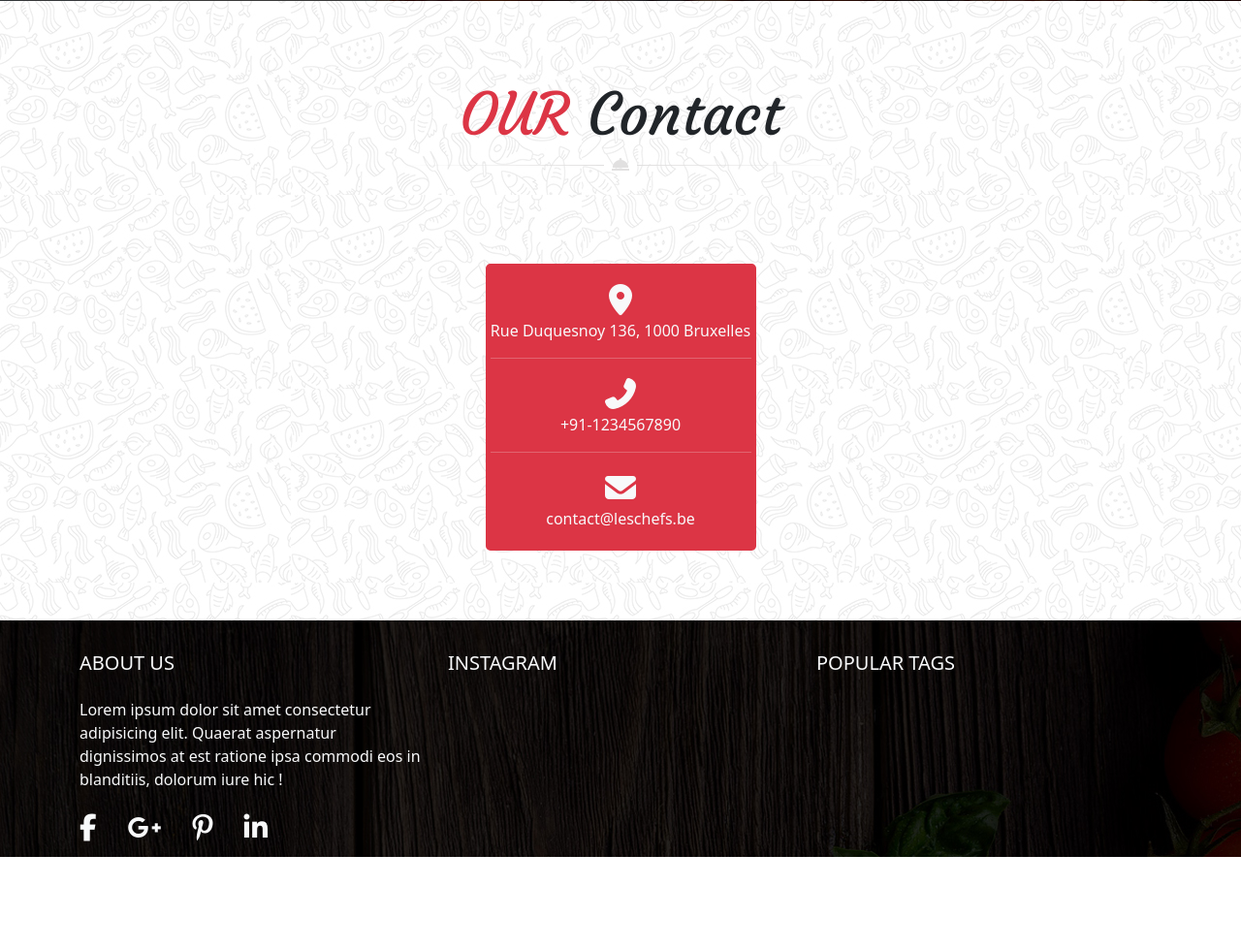
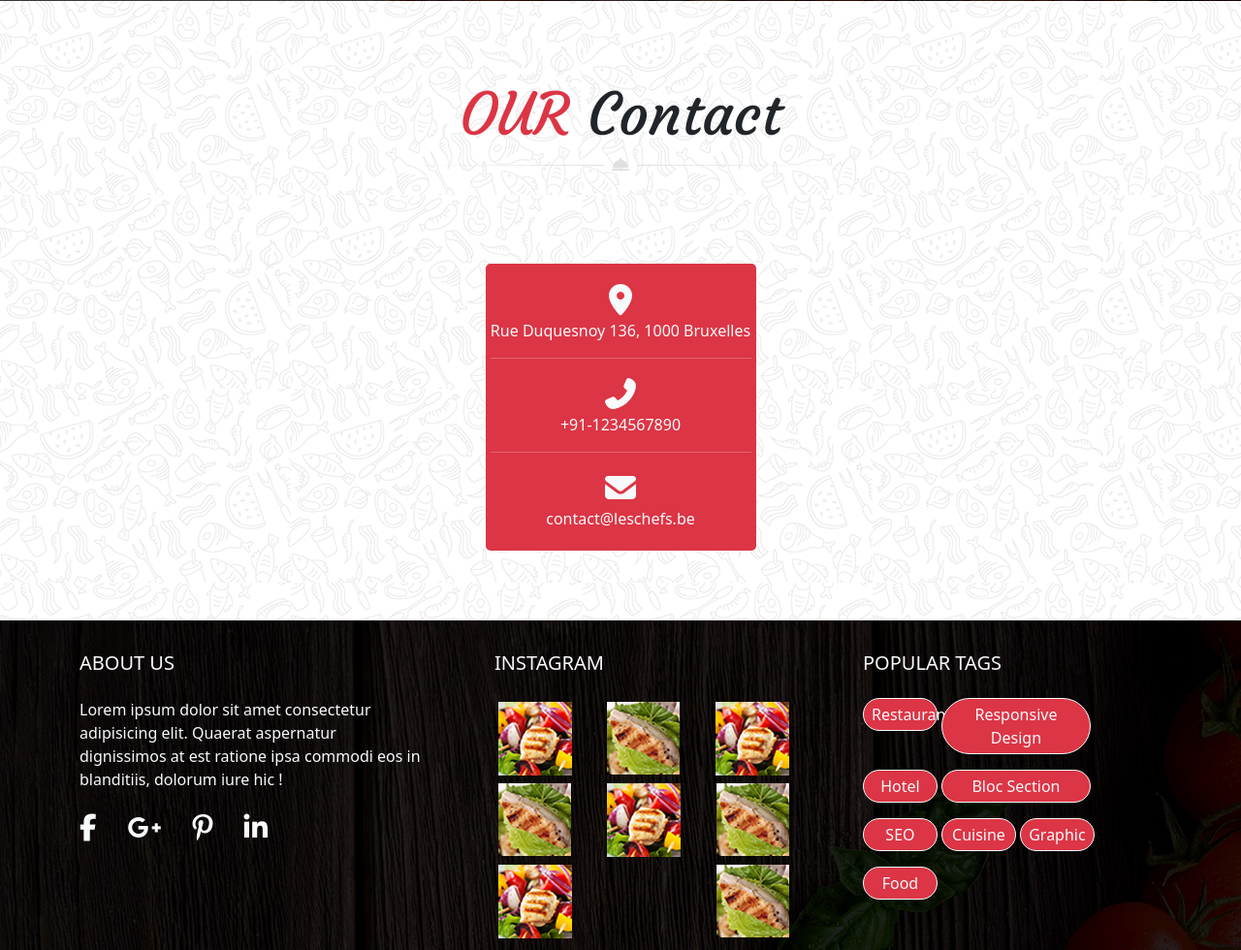
Before and after one commit to Hndrckx/git_bootstrap_les_chefs, a website: page index.html in a window 1280 px wide. Shown: the part 4511-5491 px from the top of the page at 97% size. Before the commit the page ends 5395 px from the top, so only its background shows below. Drawn offline with nearby package versions, Linux system fonts and the light colour scheme.

Commit message:
foot_part_one_finish_save_AH

```diff
--- a/index.html
+++ b/index.html
@@ -438,14 +438,59 @@
                         <i class="fab fa-google-plus-g text-light py-2 px-3 fs-3"></i>
                         <i class="fab fa-pinterest-p text-light py-2 px-3 fs-3"></i>
                         <i class="fab fa-linkedin-in text-light py-2 px-3 fs-3"></i>
+                    </div>
+                </div>
+                <div class="col-4">
+                    <h5 class="text-light pt-4 ms-5 pb-3">INSTAGRAM</h5>
+                    <div class="ms-5 d-flex flex-wrap justify-content-between">
+                        <div class="insta_img"><img class="p-1" src="./public/img/instragram_gallery_img1.jpg"></div>
+                        <div class="insta_img"><img class="p-1" src="./public/img/instragram_gallery_img2.jpg"></div>
+                        <div class="insta_img"><img class="p-1" src="./public/img/instragram_gallery_img1.jpg"></div>
+                        <div class="insta_img"><img class="p-1" src="./public/img/instragram_gallery_img2.jpg"></div>
+                        <div class="insta_img"><img class="p-1" src="./public/img/instragram_gallery_img1.jpg"></div>
+                        <div class="insta_img"><img class="p-1" src="./public/img/instragram_gallery_img2.jpg"></div>
+                        <div class="insta_img"><img class="p-1" src="./public/img/instragram_gallery_img1.jpg"></div>
+                        <div class="insta_img"><img class="p-1" src="./public/img/instragram_gallery_img2.jpg"></div>
+
 
                     </div>
                 </div>
                 <div class="col-4">
-                    <h5 class="text-light pt-4">INSTAGRAM</h5>
-                </div>
-                <div class="col-4">
-                    <h5 class="text-light pt-4">POPULAR TAGS</h5>
+                    <h5 class="text-light pt-4 ms-5 pb-3">POPULAR TAGS</h5>
+                    <div class="ms-5 d-flex flex-wrap">
+                        <div class="w-25 me-1">
+                        <p class="tags_pill text-light px-2 py-1 bg-danger border border-1 border-light rounded-pill text-center">
+                            Restaurant</p>
+                        </div>
+                        <div class="w-50 me-1">
+                        <p class="tags_pill text-light px-2 py-1 bg-danger border border-1 border-light rounded-pill text-center">
+                            Responsive Design</p>
+                        </div>
+                        <div class="w-25 me-1">
+                        <p class="tags_pill text-light px-2 py-1 bg-danger border border-1 border-light rounded-pill text-center">
+                            Hotel</p>
+                        </div>
+                        <div class="w-50 me-1">
+                        <p class="tags_pill text-light px-2 py-1 bg-danger border border-1 border-light rounded-pill text-center">
+                            Bloc Section</p>
+                        </div>
+                        <div class="w-25 me-1">
+                        <p class="tags_pill text-light px-2 py-1 bg-danger border border-1 border-light rounded-pill text-center">
+                            SEO</p>
+                        </div>
+                        <div class="w-25 me-1">
+                        <p class="tags_pill text-light px-2 py-1 bg-danger border border-1 border-light rounded-pill text-center">
+                            Cuisine</p>
+                        </div>
+                        <div class="w-25 me-1">
+                        <p class="tags_pill text-light px-2 py-1 bg-danger border border-1 border-light rounded-pill text-center">
+                            Graphic</p>
+                        </div>
+                        <div class="w-25 me-1">
+                        <p class="tags_pill text-light px-2 py-1 bg-danger border border-1 border-light rounded-pill text-center">
+                            Food</p>
+                        </div>
+                    </div>
                 </div>
             </div>
         </div>
```
